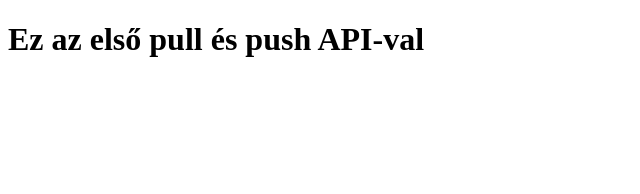
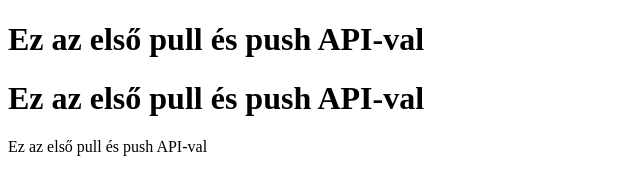
Before and after one commit to bottyanhammer/flex_box_cards, a plain HTML site: page index.html in a window 1280 px wide. Shown: the whole page, without its empty margins (0-640 px from the left). Drawn offline with Linux system fonts and the light colour scheme.

Commit message:
API_tesztelés_2

```diff
--- a/index.html
+++ b/index.html
@@ -10,6 +10,9 @@
     <header>
 		<h1>Ez az első pull és push API-val</h1>
 	</header>
-    <main></main>
+    <main>
+	<h1>Ez az első pull és push API-val</h1>
+	<p>Ez az első pull és push API-val</p>
+	</main>
 </body>
 </html>
```
